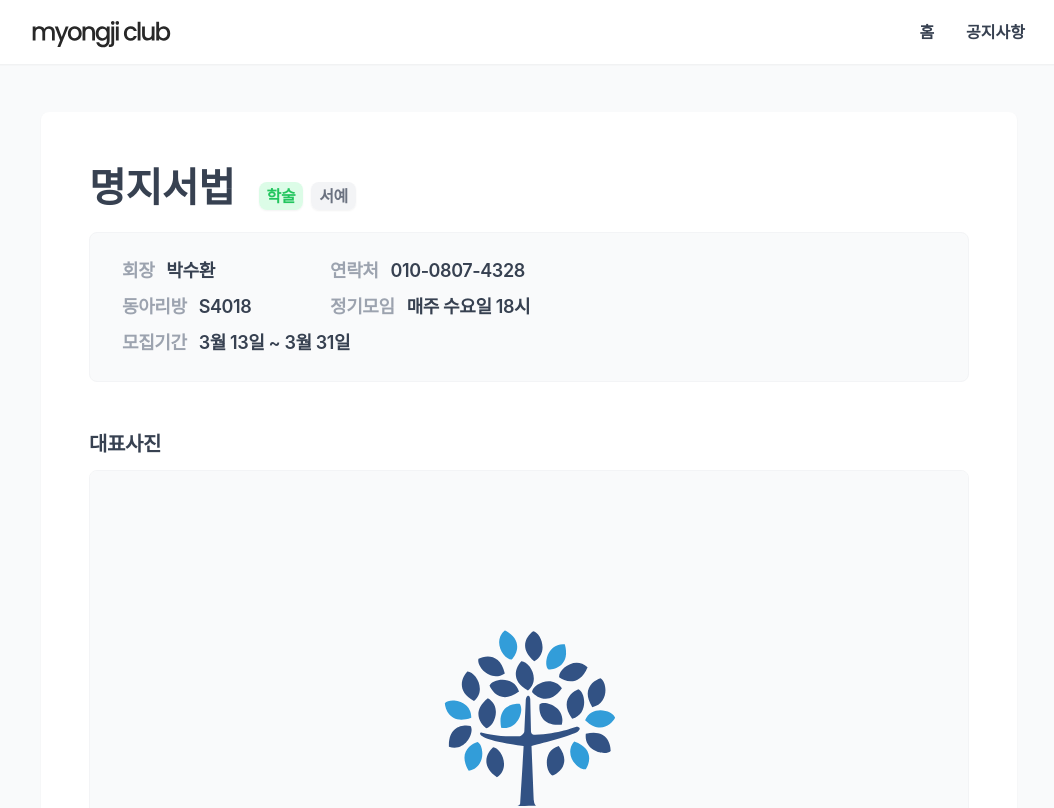
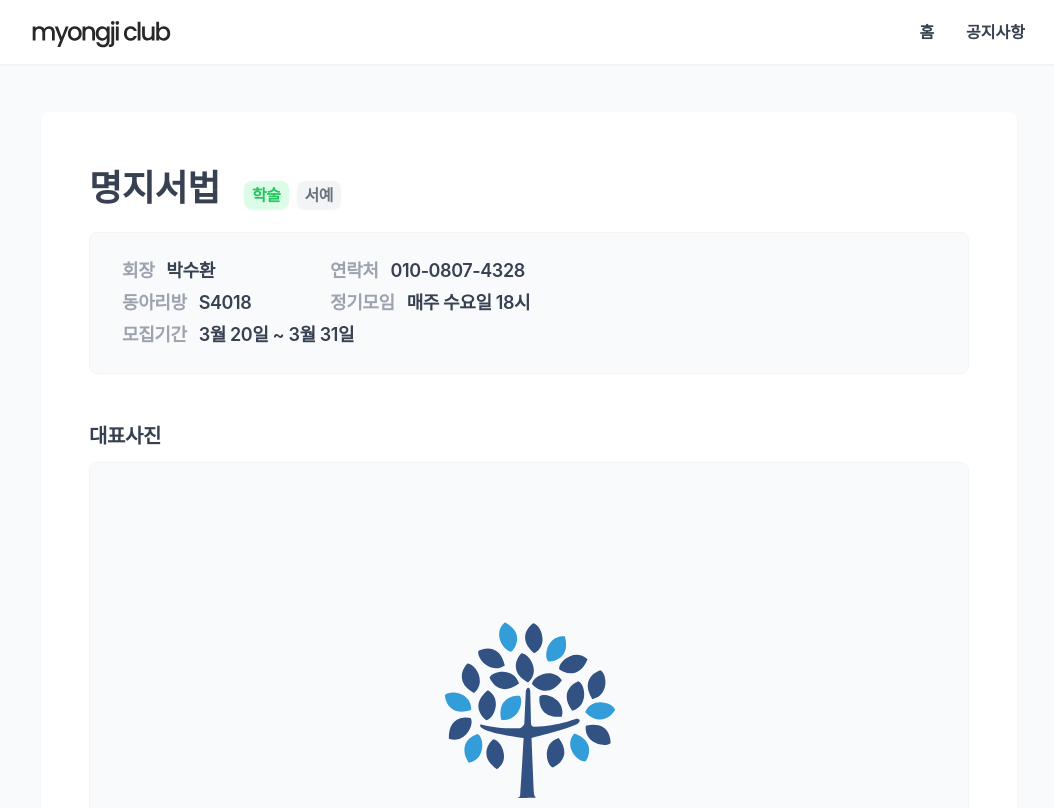
Before and after one commit to k-kbk/Myongji-Club-FE, a Next.js app: page /club/1 in a window 1280 px wide. Shown: the top 808 px of the page, without its empty margins (111-1165 px from the left). Built offline with nearby package versions, Linux system fonts and the light colour scheme; a web font is replaced by a local one.

Commit message:
design: 기타 디자인 수정

```diff
--- a/src/components/club/ClubInfo.tsx
+++ b/src/components/club/ClubInfo.tsx
@@ -1,29 +1,29 @@
 export default function ClubInfo() {
   return (
     <div className="mt-4 rounded-lg border border-gray-100 bg-gray-50 px-6 py-4 text-base font-semibold sm:mt-6 sm:px-8 sm:py-6 sm:text-lg">
-      <div className="sm:mb-2">
-        <span className="inline-block w-52 sm:mb-0">
+      <div className="sm:mb-1">
+        <span className="inline-block w-52">
           <span className="mr-3 text-gray-400">회장</span>
           <span className="">박수환</span>
         </span>
-        <span className="inline-block sm:mb-0">
+        <span className="inline-block">
           <span className="mr-3 text-gray-400">연락처</span>
           <span>010-0807-4328</span>
         </span>
       </div>
-      <div className="sm:mb-2">
-        <span className="inline-block w-52 sm:mb-0">
+      <div className="sm:mb-1">
+        <span className="inline-block w-52">
           <span className="mr-3 text-gray-400">동아리방</span>
           <span>S4018</span>
         </span>
-        <span className="inline-block sm:mb-0">
+        <span className="inline-block">
           <span className="mr-3 text-gray-400">정기모임</span>
           <span>매주 수요일 18시</span>
         </span>
       </div>
       <div>
         <span className="mr-3 text-gray-400">모집기간</span>
-        <span>3월 13일 ~ 3월 31일</span>
+        <span>3월 20일 ~ 3월 31일</span>
       </div>
     </div>
   );
--- a/src/pages/club/[id]/index.tsx
+++ b/src/pages/club/[id]/index.tsx
@@ -259,7 +259,7 @@ export default function Index({ clubId }: { clubId: number }) {
   return (
     <>
       <div className="mt-28 mb-8 w-full rounded-lg bg-white px-4 py-6 shadow-sm sm:py-14 sm:px-12">
-        <h1 className="mr-3 inline text-3.5xl font-bold sm:mr-6 sm:text-4.5xl">
+        <h1 className="mr-3 inline text-3.5xl font-bold sm:mr-6 sm:text-4xl">
           {item.name}
         </h1>
         <span
```
